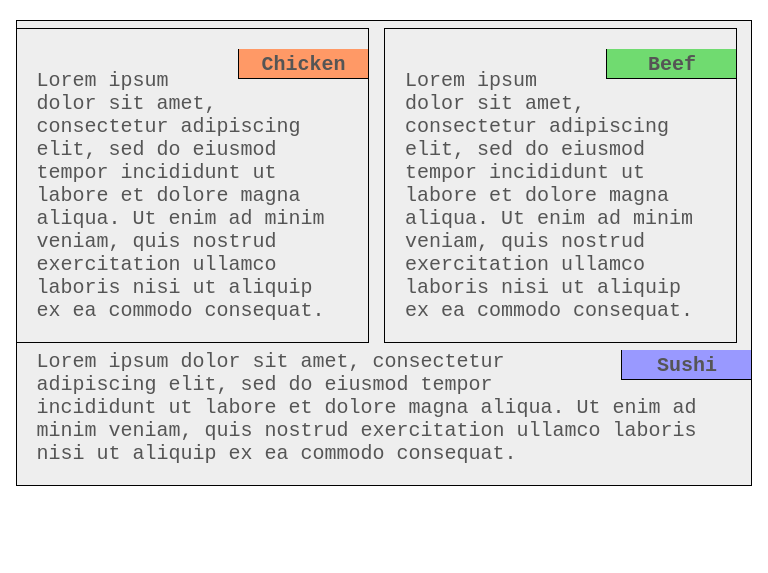
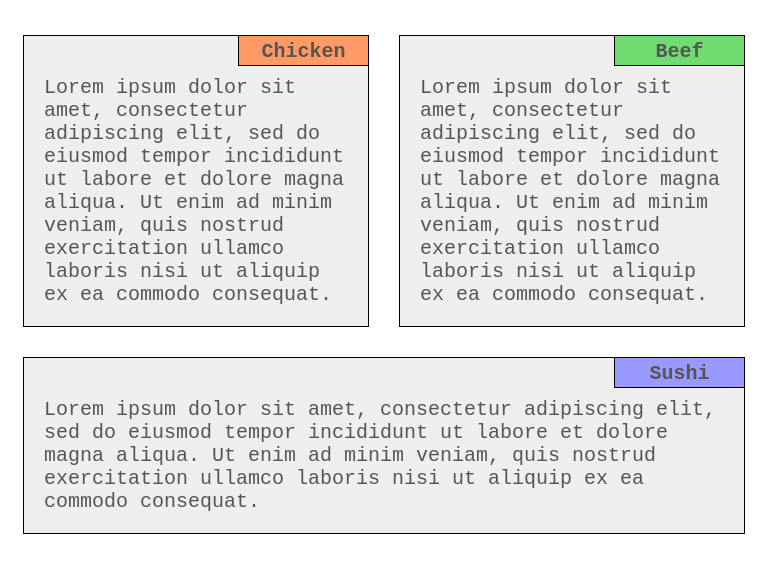
Before and after one commit to TamaraZambrana/coursera-solutions, a plain HTML site: page index.html in a window 768 px wide. Shown: the part 73-646 px from the top of the page. Drawn offline with Linux system fonts and the light colour scheme.

Commit message:
updated style

```diff
--- a/css/style.css
+++ b/css/style.css
@@ -5,7 +5,7 @@
 body {
 font-family: 'Courier new';
 color: #555;
-font-size: 125%;
+font-size: 125%;;
 }
 
 h1{
@@ -16,7 +16,6 @@ font-size:175%;
 
 .row{
 	width:100%;
-	box-sizing: content-box;
 }
 
 #title1{background-color: #ff9966;}
@@ -24,7 +23,6 @@ font-size:175%;
 #title3{background-color:#9999ff;}
 
 .row h4{
-	position: relative;
 	float:right;
 	border-bottom: 1px solid black;
 	border-left: 1px solid black;
@@ -36,25 +34,31 @@ font-size:175%;
 }
 
 
-.row > section {
-	margin:1%;
+.menu {
 	border: 1px solid black;
 	background-color: #eeeeee;
+	margin:15px;
 }
 
-.row p {padding: 20px 20px 0px 20px;}
+.row p {
+	padding: 20px 20px 0px 20px;
+}
 
 /* Large devices*/
 @media (min-width: 992px) {
   .col-ld-4 {
-    width: 31%;
+    width: 33.3%;
 	float: left;
   }
 }
 /* Medium devices */
 @media (min-width: 768px) and (max-width: 991px) {
   .col-md-6{
-    width: 47%;
+    width: 50%;
+	float: left;
+  }
+    .col-md-12{
+    width: 100%;
 	float: left;
   }
 }
```
